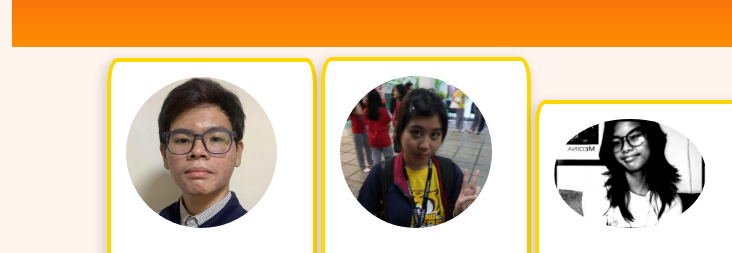
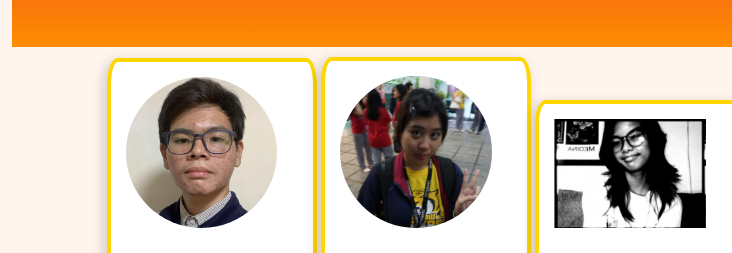
Before and after one commit to MARGARETSSP/GH_ICT9Sapphire_Q4Project_Group-4, a plain HTML site: page index.html in a window 1280 px wide. Shown: the part 332-585 px from the top of the page, 0-732 px from the left. Drawn offline with nearby package versions, Linux system fonts and the light colour scheme.

Commit message:
Add files via upload

```diff
--- a/index.html
+++ b/index.html
@@ -95,7 +95,7 @@
 				</div>
 
 				<div class="card">
-					<img src="Kelsey.jpg" alt="image" class="rounded-circle">
+					<img src="Kelsey.jpg" alt="image" class="rounded">
 					<div class="card-body">
 						<h3><b>Medina, Kelsey</b></h3>
 						<p>Grade 9 - Sapphire</p>
```
